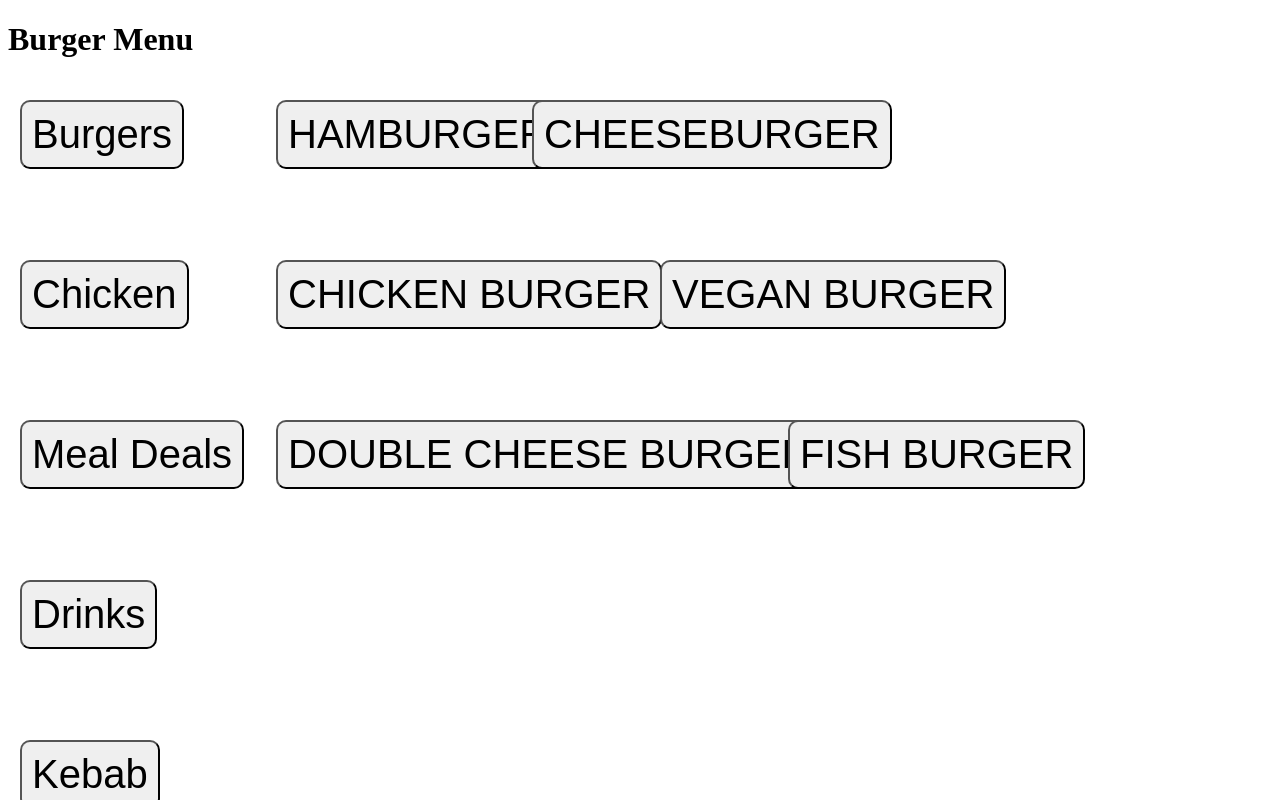
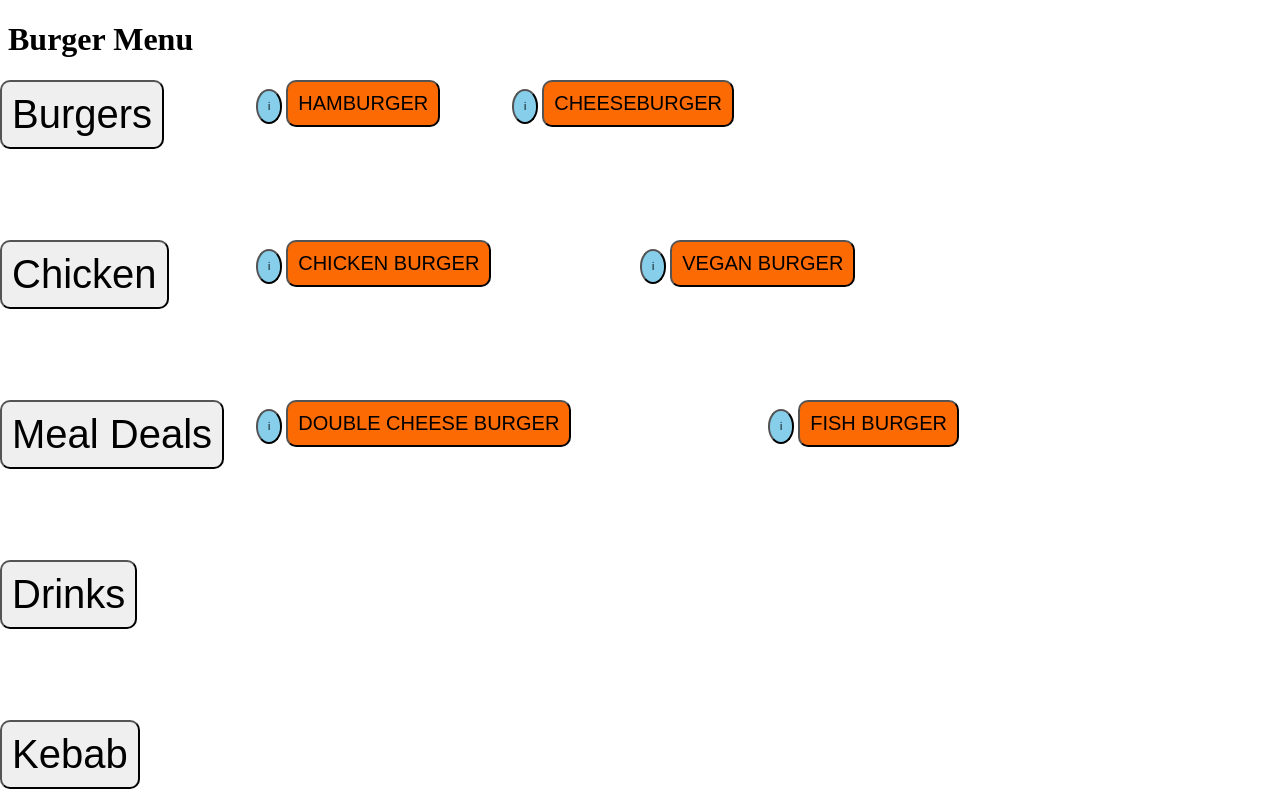
Before and after one commit to JakeBarr20/ResturantManager, a Flask app: page /burgers in a window 1280 px wide. Run offline with Flask 2, Linux system fonts and the light colour scheme.

Commit message:
Added info buttons to all items

```diff
--- a/templates/burgers.html
+++ b/templates/burgers.html
@@ -6,9 +6,17 @@
 
     button {
         font-size: 40px;
-        padding:10px;
+        padding: 10px;
         border-radius: 10px;
-        margin:20px;
+    }
+    .button2 {
+        font-size: 20px;;
+        background-color: #FC6A03;
+    }
+    .infobutton {
+        font-size: 10px;
+        background-color: #87CEEB;
+        border-radius: 50%;
     }
     #container {
         position: fixed;
@@ -66,6 +74,14 @@
         top: 50%;
     }
 </style>
+<script>
+function popupAllergies() {
+    var Cal = "(Calories here)";
+    var Allergy = "(Allergies here)";
+    var message = "KCal: " + Cal + "\nAllergies: " + Allergy;
+    alert(message);
+}
+</script>
 <h1>Burger Menu</h1>
 
 </head>
@@ -86,22 +102,28 @@
         <button onclick="window.location.href='kebab';">Kebab</button>
     </div>
     <div id="sub6">
-        <button>HAMBURGER</button>
+        <button class="button infobutton" onclick="popupAllergies()"> i </button>
+        <button class="button button2">HAMBURGER</button>
     </div>
     <div id="sub7">
-        <button>CHEESEBURGER</button>
+        <button class="button infobutton" onclick="popupAllergies()"> i </button>
+        <button class="button button2">CHEESEBURGER</button>
     </div>
     <div id="sub8">
-        <button>CHICKEN BURGER</button>
+        <button class="button infobutton" onclick="popupAllergies()"> i </button>
+        <button class="button button2">CHICKEN BURGER</button>
     </div>
     <div id="sub9">
-        <button>VEGAN BURGER</button>
+        <button class="button infobutton" onclick="popupAllergies()"> i </button>
+        <button class="button button2">VEGAN BURGER</button>
     </div>
     <div id="sub10">
-        <button>DOUBLE CHEESE BURGER</button>
+        <button class="button infobutton" onclick="popupAllergies()"> i </button>
+        <button class="button button2">DOUBLE CHEESE BURGER</button>
     </div>
     <div id="sub11">
-        <button>FISH BURGER</button>
+        <button class="button infobutton" onclick="popupAllergies()"> i </button>
+        <button class="button button2">FISH BURGER</button>
     </div>
 </body>
 </html>
```
Also changed, not shown: templates/chicken.html (+19 -0 lines), templates/drinks.html (+19 -0 lines), templates/kebab.html (+19 -0 lines), templates/meals.html (+19 -0 lines).
